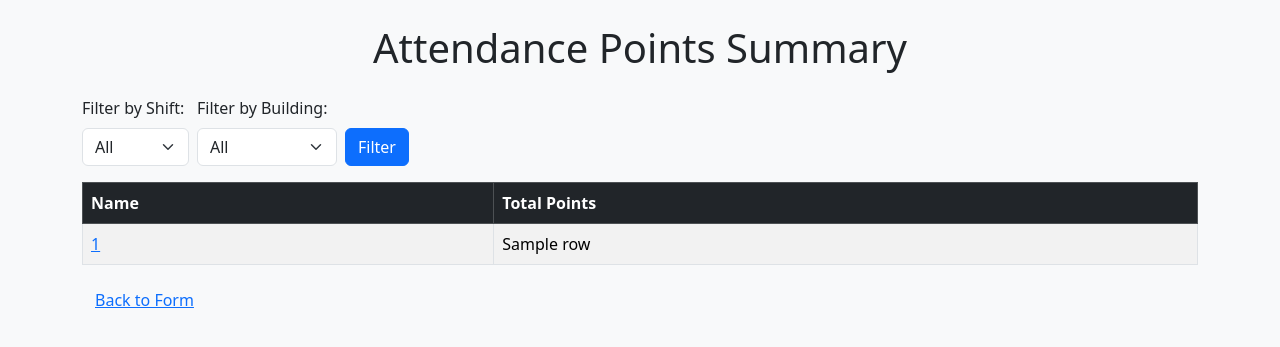
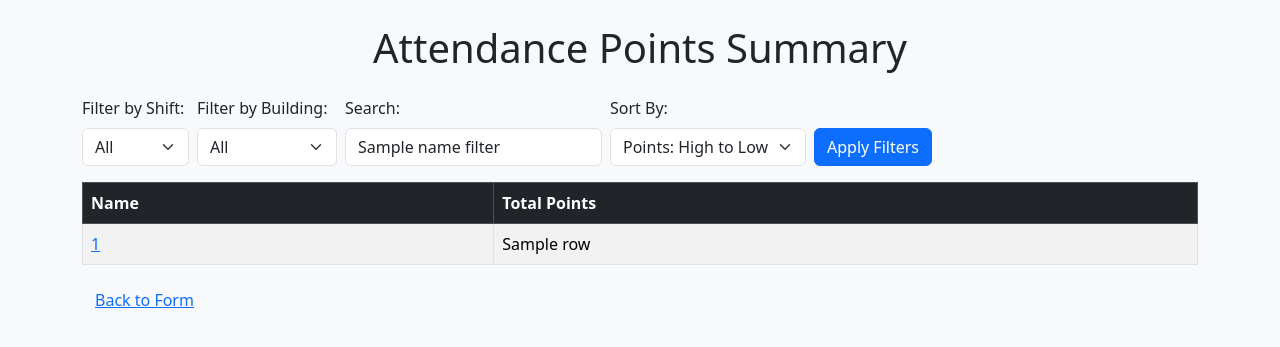
Before and after one commit to IcyOtter/AttendanceTracker, a Flask app: template templates/summary.html in a window 1280 px wide. Shown: the part 56-403 px from the top of the page. Run offline with Flask 3, Linux system fonts and the light colour scheme; the template is opened without the code that fills it: most values are stand-ins (such as "Sample title", 1, 10 or a date in 2020); some libraries are stand-ins or nearby versions.

Commit message:
Adding filter by name and points (acsending and descending). Added search by name.

```diff
--- a/app.py
+++ b/app.py
@@ -110,56 +110,65 @@ def summary():
 
     selected_shift = request.args.get('shift')
     selected_building = request.args.get('building')
+    name_filter = request.args.get('name')
+    sort_order = request.args.get('sort', 'desc')  # default to highest first
 
     conn = get_db_connection()
     c = conn.cursor()
 
+    base_query = '''
+        SELECT name, SUM(points) as total_points
+        FROM attendance
+    '''
+    where_clauses = []
+    params = []
+
     if is_superuser():
-        query = 'SELECT name, SUM(points) FROM attendance'
-        params = []
-        conditions = []
-
         if selected_shift:
-            conditions.append('shift = %s')
+            where_clauses.append('shift = %s')
             params.append(selected_shift)
         if selected_building:
-            conditions.append('building = %s')
+            where_clauses.append('building = %s')
             params.append(selected_building)
-
-        if conditions:
-            query += ' WHERE ' + ' AND '.join(conditions)
-
-        query += ' GROUP BY name'
-        c.execute(query, tuple(params))
-
-    elif is_plant_manager():
-        c.execute('SELECT shift, building FROM users WHERE id = %s', (session['user_id'],))
-        user_shift, user_building = c.fetchone()
-
-        c.execute('''
-            SELECT a.name, SUM(a.points)
-            FROM attendance a
-            JOIN users u ON a.user_id = u.id
-            WHERE u.shift = %s AND u.building = %s
-            GROUP BY a.name
-        ''', (user_shift, user_building))
+        if name_filter:
+            where_clauses.append('name LIKE %s')
+            params.append(f'%{name_filter}%')
     else:
         c.execute('SELECT shift, building FROM users WHERE id = %s', (session['user_id'],))
         user_shift, user_building = c.fetchone()
 
-        c.execute('''
-            SELECT name, SUM(points)
-            FROM attendance
-            WHERE shift = %s AND building = %s AND user_id IN (
-                SELECT id FROM users WHERE shift = %s AND building = %s
-            )
-            GROUP BY name
-        ''', (user_shift, user_building, user_shift, user_building))
+        where_clauses.append('shift = %s AND building = %s')
+        params.extend([user_shift, user_building])
+        if name_filter:
+            where_clauses.append('name LIKE %s')
+            params.append(f'%{name_filter}%')
 
+    if where_clauses:
+        base_query += ' WHERE ' + ' AND '.join(where_clauses)
+
+    base_query += ' GROUP BY name'
+
+    if sort_order == 'asc':
+        base_query += ' ORDER BY total_points ASC'
+    elif sort_order == 'alpha':
+        base_query += ' ORDER BY name ASC'
+    elif sort_order == 'alpha_desc':
+        base_query += ' ORDER BY name DESC'
+    else:
+        base_query += ' ORDER BY total_points DESC'
+
+    c.execute(base_query, tuple(params))
     summary_data = c.fetchall()
     conn.close()
-    return render_template('summary.html', summary=summary_data,
-                           selected_shift=selected_shift, selected_building=selected_building)
+
+    return render_template(
+        'summary.html',
+        summary=summary_data,
+        selected_shift=selected_shift,
+        selected_building=selected_building,
+        name_filter=name_filter,
+        sort_order=sort_order
+    )
 
 # Define the route for the attendance details page
 @app.route('/details/<name>')
--- a/templates/summary.html
+++ b/templates/summary.html
@@ -5,7 +5,7 @@
 
 {% block content %}
 <!--Filtering-->
-<form method="get" class="mb-3 d-flex align-items-end gap-2">
+<form method="get" class="mb-3 d-flex align-items-end gap-2 flex-wrap">
     <div>
         <label class="form-label">Filter by Shift:</label>
         <select name="shift" class="form-select">
@@ -16,6 +16,7 @@
             <option value="Red" {% if selected_shift == 'Red' %}selected{% endif %}>Red</option>
         </select>
     </div>
+
     <div>
         <label class="form-label">Filter by Building:</label>
         <select name="building" class="form-select">
@@ -24,11 +25,26 @@
             <option value="Orwigsburg" {% if selected_building == 'Orwigsburg' %}selected{% endif %}>Orwigsburg</option>
         </select>
     </div>
+
     <div>
-        <button type="submit" class="btn btn-primary">Filter</button>
+        <label class="form-label">Search:</label>
+        <input type="text" name="name" class="form-control" value="{{ name_filter or '' }}">
+    </div>
+
+    <div>
+        <label class="form-label">Sort By:</label>
+        <select name="sort" class="form-select">
+            <option value="desc" {% if sort_order == 'desc' %}selected{% endif %}>Points: High to Low</option>
+            <option value="asc" {% if sort_order == 'asc' %}selected{% endif %}>Points: Low to High</option>
+            <option value="alpha" {% if sort_order == 'alpha' %}selected{% endif %}>Name: A to Z</option>
+            <option value="alpha_desc" {% if sort_order == 'alpha_desc' %}selected{% endif %}>Name: Z to A</option>
+        </select>
+    </div>
+
+    <div>
+        <button type="submit" class="btn btn-primary">Apply Filters</button>
     </div>
 </form>
-
 
 <!--Summary Table-->
 <table class="table table-bordered table-striped">
```
